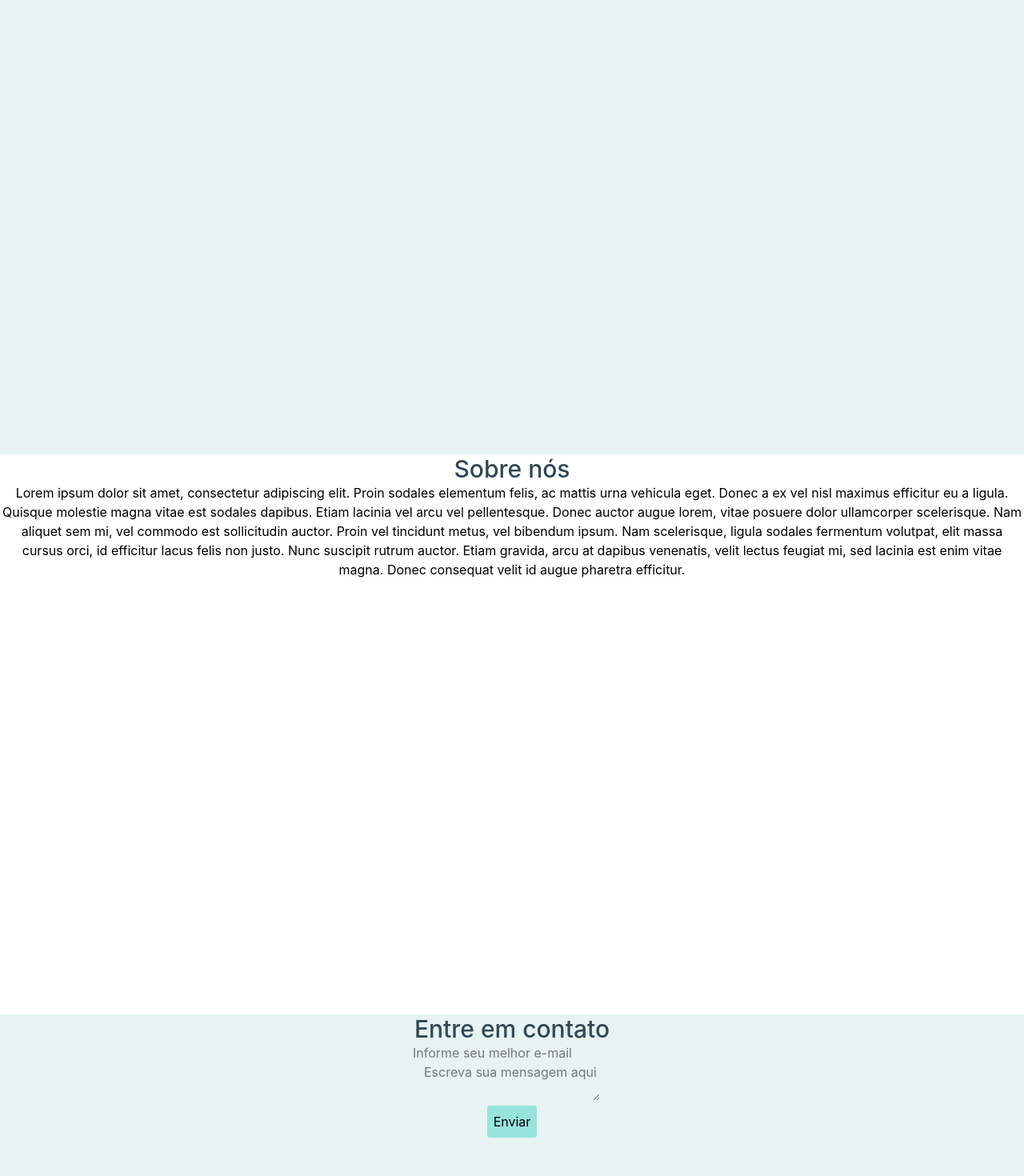
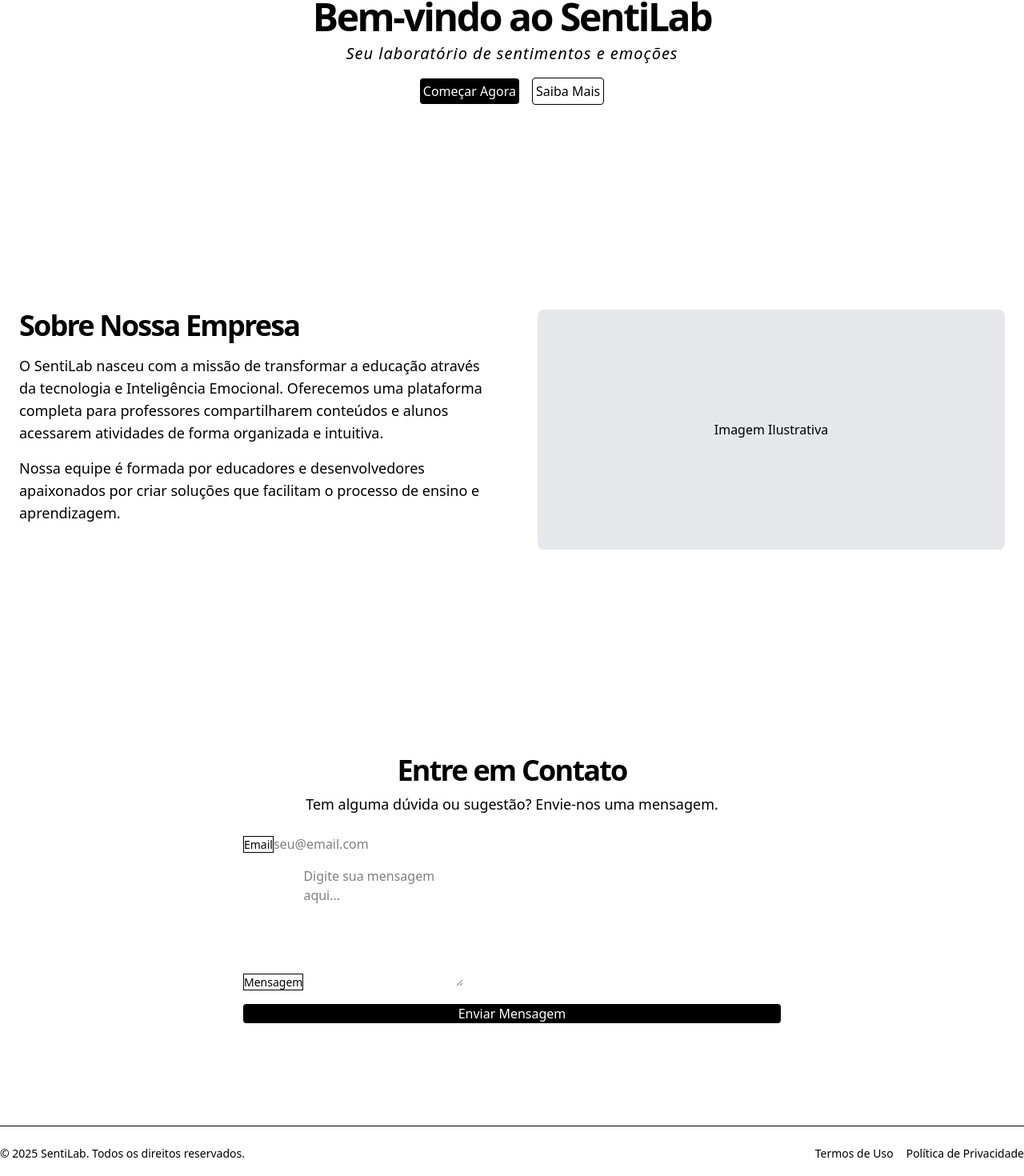
Before and after one commit to joanasouzaa/sentilab, a React (Vite) app: page / in a window 1280 px wide. Shown: the part 187-1657 px from the top of the page at 80% size. Built offline with nearby package versions, Linux system fonts and the light colour scheme.

Commit message:
Páginas de Login

```diff
--- a/src/App.jsx
+++ b/src/App.jsx
@@ -2,14 +2,22 @@ import { BrowserRouter as Router, Route, Routes } from "react-router-dom"
 
 import Navbar from "./assets/components/layout/Navbar"
 import Home from "./assets/components/pages/Home";
+import Footer from "./assets/components/layout/Footer";
+import LoginPage from "./assets/components/pages/LoginPage";
+import LoginProfessor from "./assets/components/pages/LoginProfessor";
+import LoginAluno from "./assets/components/pages/LoginAluno";
 
 function App() {
   return (
     <Router>
-        <Navbar /> {/* A Navbar precisa estar dentro do Router */}
+      <Navbar />
       <Routes>
-          <Route path="/" element={<Home/>} />
+        <Route path="/" element={<Home />} />
+        <Route path="/login" element={<LoginPage />} />
+        <Route path="/login/professor" element={<LoginProfessor/>}/>
+        <Route path="/login/aluno" element={<LoginAluno/>}/>
       </Routes>
+      <Footer />
     </Router>
   );
 }
--- /dev/null
+++ b/src/assets/components/layout/Footer.jsx
@@ -0,0 +1,23 @@
+import { Link } from "react-router-dom"
+
+export default function Footer() {
+    return (
+        <>
+            <footer className="w-full border-t py-6">
+                <div className="container flex flex-col items-center justify-center gap-4 md:flex-row md:justify-between">
+                    <p className="text-center text-sm text-muted-foreground">
+                        &copy; {new Date().getFullYear()} SentiLab. Todos os direitos reservados.
+                    </p>
+                    <div className="flex gap-4">
+                        <Link href="#" className="text-sm text-muted-foreground hover:underline">
+                            Termos de Uso
+                        </Link>
+                        <Link href="#" className="text-sm text-muted-foreground hover:underline">
+                            Política de Privacidade
+                        </Link>
+                    </div>
+                </div>
+            </footer>
+        </>
+    )
+}
--- a/src/assets/components/pages/Home.jsx
+++ b/src/assets/components/pages/Home.jsx
@@ -1,7 +1,9 @@
-import { useLocation, useNavigate } from "react-router-dom";
-import MensageHomeForm from "../layout/MensagemHomeForm";
-import InputMensagemHome from "../layout/InputMensagemHome";
-import styles from "../../styles/Home.module.css"
+import { useNavigate } from "react-router-dom";
+// import MensageHomeForm from "../layout/MensagemHomeForm";
+// import InputMensagemHome from "../layout/InputMensagemHome";
+// import styles from "../../styles/Home.module.css"
+import { Link } from "react-router-dom";
+
 function Home() {
 
     const navigate = useNavigate();
@@ -9,34 +11,76 @@ function Home() {
 
     return (
         <>
-            <section className={`${styles.container} border-black relative text-center justify-center items-center font-(family-name:<>)`}>
+            <main className="flex-1">
+                <section className="w-full py-12 md:py-24 lg:py-32 bg-muted">
+                    <div className="container px-4 md:px-6">
+                        <div className="flex flex-col items-center justify-center space-y-4 text-center">
+                            <div className="space-y-2">
+                                <h1 className="text-3xl font-bold tracking-tighter sm:text-5xl">Bem-vindo ao SentiLab</h1>
+                                <p className="max-w-[700px] text-muted-foreground md:text-xl italic tracking-wider">
+                                    Seu laboratório de sentimentos e emoções
+                                </p>
+                            </div>
+                            <div className="space-x-4">
+                                <button className="bg-black text-white p-1 rounded-sm" onClick={()=> navigate("/login")}>Começar Agora</button>
+                                <button className="border-1 p-1 rounded-sm">Saiba Mais</button>
+                            </div>
+                        </div>
+                    </div>
+                </section>
 
-                <h1 className="font-medium text-5xl">SentiLab</h1>
-                <p className="m-2 font-light tracking-wide italic">seu laboratório de sentimentos e emoções</p>
-                <button className={`${styles.btnClick} rounded-sm`} onClick={() => navigate("/login")}>Vamos lá</button>
-            </section>
+                <section id="sobre" className="w-full py-12 md:py-24 lg:py-32">
+                    <div className="container px-4 md:px-6">
+                        <div className="grid gap-10 lg:grid-cols-2 lg:gap-16">
+                            <div className="space-y-4">
+                                <h2 className="text-3xl font-bold tracking-tighter sm:text-4xl">Sobre Nossa Empresa</h2>
+                                <p className="text-muted-foreground md:text-lg">
+                                    O SentiLab nasceu com a missão de transformar a educação através da tecnologia e Inteligência Emocional. Oferecemos uma plataforma completa para professores compartilharem conteúdos e alunos acessarem atividades de forma organizada e intuitiva.
+                                </p>
+                                <p className="text-muted-foreground md:text-lg">
+                                    Nossa equipe é formada por educadores e desenvolvedores apaixonados por criar soluções que facilitam o processo de ensino e aprendizagem.
+                                </p>
+                            </div>
+                            <div className="flex items-center justify-center">
+                                <div className="rounded-lg bg-gray-200 w-full h-[300px] flex items-center justify-center">
+                                    <span className="text-muted-foreground">Imagem Ilustrativa</span>
+                                </div>
+                            </div>
+                        </div>
+                    </div>
+                </section>
 
-            <section id="sobre" className={`${styles.container_sobre} text-center justify-center items-center m-h-750`}>
-                <h2 className="font-medium text-3xl">Sobre nós</h2>
-                <p className="block text-center">Lorem ipsum dolor sit amet, consectetur adipiscing elit. Proin sodales elementum felis, ac mattis urna vehicula eget. Donec a ex vel nisl maximus efficitur eu a ligula. Quisque molestie magna vitae est sodales dapibus. Etiam lacinia vel arcu vel pellentesque. Donec auctor augue lorem, vitae posuere dolor ullamcorper scelerisque. Nam aliquet sem mi, vel commodo est sollicitudin auctor. Proin vel tincidunt metus, vel bibendum ipsum. Nam scelerisque, ligula sodales fermentum volutpat, elit massa cursus orci, id efficitur lacus felis non justo. Nunc suscipit rutrum auctor. Etiam gravida, arcu at dapibus venenatis, velit lectus feugiat mi, sed lacinia est enim vitae magna. Donec consequat velit id augue pharetra efficitur.</p>
-            </section>
-            <section id="contato" className={`${styles.container} text-center justify-center items-center bg-white m-h-750`}>
-                <h2 className="font-medium  text-3xl">Entre em contato</h2>
-                <form action="" className="">
-                    <div className="">
-                        <InputMensagemHome
-                            type='email'
-                            name='email'
-                            placeholer='Informe seu melhor e-mail'
-                        />
-                        <MensageHomeForm
-                            name='mensage'
-                            placeholer='Escreva sua mensagem aqui'
-                        />
-                        <button className={`${styles.btnClick} rounded-sm`} onClick={()=>alert('Mensagem enviada')}>Enviar</button>
+                <section id="contato" className="w-full py-12 md:py-24 lg:py-32 bg-muted">
+                    <div className="container px-4 md:px-6">
+                        <div className="mx-auto max-w-2xl space-y-6">
+                            <div className="space-y-2 text-center">
+                                <h2 className="text-3xl font-bold tracking-tighter sm:text-4xl">Entre em Contato</h2>
+                                <p className="text-muted-foreground md:text-lg">
+                                    Tem alguma dúvida ou sugestão? Envie-nos uma mensagem.
+                                </p>
+                            </div>
+                            <div className="space-y-4">
+                                <div className="space-y-2">
+                                    <label htmlFor="email" className="text-sm font-medium leading-none border-1">
+                                        Email
+                                    </label>
+                                    <input id="email" placeholder="seu@email.com" type="email" />
+                                </div>
+                                <div className="space-y-2">
+                                    <label htmlFor="message" className="text-sm font-medium leading-none border-1">
+                                        Mensagem
+                                    </label>
+                                    <textarea id="message" placeholder="Digite sua mensagem aqui..." className="min-h-[150px]" />
+                                </div>
+                                <button className="w-full bg-black text-white rounded-sm" onClick={() => alert('Mensagem enviada')}>
+
+                                    Enviar Mensagem
+                                </button>
+                            </div>
+                        </div>
                     </div>
-                </form>
-            </section>
+                </section>
+            </main>
         </>
     )
 }
--- /dev/null
+++ b/src/assets/components/pages/LoginAluno.jsx
@@ -0,0 +1,44 @@
+import { Link, useNavigate } from "react-router-dom";
+
+export default function LoginAluno() {
+
+    const navigate = useNavigate();
+    return (
+        <>
+            <div className="flex flex-col min-h-screen">
+                <div className="container flex-1 flex items-center justify-center py-12">
+                    <div className="mx-auto w-full max-w-md space-y-8">
+                        <div className="space-y-2 text-center">
+                            <h1 className="text-3xl font-bold">Login de Aluno</h1>
+                            <p className="text-muted-foreground">Entre para acessar sua conta</p>
+                        </div>
+
+                        <div className="space-y-4">
+                            <div className="space-y-2">
+                                <label htmlFor="email">Email</label>
+                                <input id="email" placeholder="professor@exemplo.com" type="email" />
+                            </div>
+
+                            <div className="space-y-2">
+                                <div className="flex items-center justify-between">
+                                    <label htmlFor="password">Senha</label>
+                                        <button className="text-sm text-primary hover:underline" onClick={()=>navigate("/recuperar-senha")}>Esqueceu a senha?</button>
+                                </div>
+                                <input id="password" type="password" />
+                            </div>
+
+                            <button className="w-full" onClick={()=>navigate("/perfil/aluno")}>Entrar</button>
+                        </div>
+
+                        <div className="flex justify-between pt-4">
+                                <button onClick={()=>navigate("/login")}> Voltar</button>
+
+                                <button>Cadastrar</button>
+
+                        </div>
+                    </div>
+                </div>
+            </div>
+        </>
+    )
+}
--- /dev/null
+++ b/src/assets/components/pages/LoginPage.jsx
@@ -0,0 +1,34 @@
+import { Link, useNavigate } from "react-router-dom"
+
+export default function LoginPage() {
+
+    const navigate = useNavigate();
+
+    return (
+        <>
+            <div className="flex flex-col min-h-screen">
+                <div className="container flex-1 flex items-center justify-center py-12">
+                    <div className="mx-auto w-full max-w-md space-y-8">
+                        <div className="space-y-2 text-center">
+                            <h1 className="text-3xl font-bold">Login</h1>
+                            <p className="text-muted-foreground">Escolha como deseja entrar na plataforma</p>
+                        </div>
+
+                        <div className="space-y-4">
+
+                            <button className="w-full h-16 text-lg justify-start" onClick={() => navigate("/login/professor")}>Entrar como Professor </button>
+
+                            <button className="w-full h-16 text-lg justify-start" onClick={() => navigate("/login/aluno")}>Entrar como Aluno</button>
+                        </div>
+
+                        <div className="flex justify-between pt-4">
+                            <button onClick={() => navigate("/")}>Voltar</button>
+                            <button onClick={() => navigate("/cadastro")}>Cadastrar</button>
+                        </div>
+                    </div>
+                </div>
+            </div>
+        </>
+    )
+
+}
--- /dev/null
+++ b/src/assets/components/pages/LoginProfessor.jsx
@@ -0,0 +1,49 @@
+import { Link } from "react-router-dom";
+
+export default function LoginProfessor() {
+    return (
+        <>
+            <div className="flex flex-col min-h-screen">
+                <div className="container flex-1 flex items-center justify-center py-12">
+                    <div className="mx-auto w-full max-w-md space-y-8">
+                        <div className="space-y-2 text-center">
+                            <h1 className="text-3xl font-bold">Login de Aluno</h1>
+                            <p className="text-muted-foreground">Entre para acessar sua conta</p>
+                        </div>
+
+                        <div className="space-y-4">
+                            <div className="space-y-2">
+                                <label htmlFor="email">Email</label>
+                                <input id="email" placeholder="professor@exemplo.com" type="email" />
+                            </div>
+
+                            <div className="space-y-2">
+                                <div className="flex items-center justify-between">
+                                    <label htmlFor="password">Senha</label>
+                                    <Link href="/recuperar-senha" className="text-sm text-primary hover:underline">
+                                        Esqueceu a senha?
+                                    </Link>
+                                </div>
+                                <input id="password" type="password" />
+                            </div>
+
+                            <button className="w-full">Entrar</button>
+                        </div>
+
+                        <div className="flex justify-between pt-4">
+                            <Link href="/login">
+                                <Button variant="ghost">
+                                    Voltar
+                                </Button>
+                            </Link>
+
+                            <Link href="/cadastro">
+                                <button variant="outline">Cadastrar</button>
+                            </Link>
+                        </div>
+                    </div>
+                </div>
+            </div>
+        </>
+    )
+}
--- a/src/styles.css
+++ b/src/styles.css
@@ -1,12 +1,12 @@
 @import "tailwindcss";
 
-*{
+/* *{
     padding: 0;
     margin: 0;
     box-sizing: border-box;
     font-family: 'Inter', sans-serif;
   }
-
+   */
   html,
   body,
   #root{
```
Also changed, not shown: src/App.css (added). Lines whose indentation alone changed are shown as unchanged.
